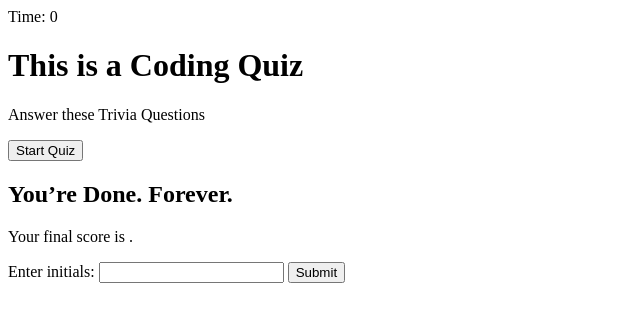
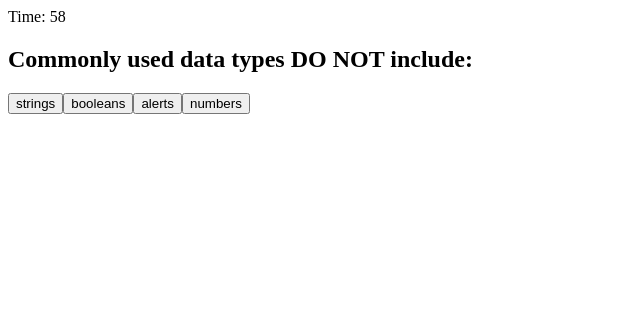
Before and after one commit to skhangns/Code-Quiz, a plain HTML site: page index.html in a window 1280 px wide. Both pictures are taken after a click on the button "Start Quiz". Shown: the whole page, without its empty margins (0-640 px from the left). Drawn offline with Linux system fonts and the light colour scheme.

Commit message:
added function to cycle questions in js

```diff
--- a/index.html
+++ b/index.html
@@ -5,7 +5,7 @@
   <meta name="viewport" content="width=device-width, initial-scale=1.0" />
   <meta http-equiv="X-UA-Compatible" content="ie=edge" />
   <title>Coding Quiz</title>
-  <link rel="stylesheet" href="./assets/styles.css" />
+  <link rel="stylesheet" href="style.css" />
  </head>
  <body>
 
@@ -32,5 +32,7 @@
    </div>
    <div id="rightwrong" class=“rightwrong hide"></div>
   </div>
+   <script src="script.js"></script>
   </body>
+
 </html>
--- a/script.js
+++ b/script.js
@@ -1,26 +1,96 @@
-var Button = document.getElementById("start");
-console.log(Button);
-Button.addEventListener("click", startQuiz);
+var quizQuestions = [
+    {
+     title: "Commonly used data types DO NOT include:",
+     choices: ["strings", "booleans", "alerts", "numbers"],
+     answer: "alerts"
+    },
+    {
+     title: "The condition in an if / else statement is enclosed within ____.",
+     choices: ["quotes", "curly brackets", "parentheses", "square brackets"],
+     answer: "parentheses"
+    },
+    {
+        title: "Commonly used data types DO NOT include:",
+        choices: ["strings", "booleans", "alerts", "numbers"],
+        answer: "alerts"
+       },
+       {
+        title: "Commonly used data types DO NOT include:",
+        choices: ["strings", "booleans", "alerts", "numbers"],
+        answer: "alerts"
+       },
+   ]
+
+
+   var highscores = document.getElementById("highscores")
+    var questions = document.getElementById("questions");
+    var timerdisplay= document.getElementById("time");
+    var questionchoices = document.getElementById("choices");
+    var submit = document.getElementById("submit");
+    var startBtn = document.getElementById("startBtn");
+    var initialsEl = document.getElementById("initials");
+    var feedbackEl = document.getElementById("feedback");
+    var QuestionIndex = 0;
+    var time = 60;
+   var timestate;
+   function timeInterval(){
+       time = time - 1
+       timerdisplay.textContent = time
+       if(time <= 0){
+           console.log("GameOver")
+       }
+   }
+function startQuiz(){
+    var startScreen = document.getElementById("start-screen");
+    startScreen.setAttribute("class","hide");
+    questions.removeAttribute("class");
+    timestate = setInterval(timeInterval,1000);
+    timerdisplay.textContent = time
+    // cycle function for quiz questions here
+   cycleQuestions()
+    }
 
 
 
+    function cycleQuestions(){
+        var displayQuestion = quizQuestions[QuestionIndex] ;
+        var questionTitle = document.getElementById("question-title");
+       questionTitle.textContent = displayQuestion.title;
+       questionchoices.innerHTML = null;
+        displayQuestion.choices.forEach(element => {
+           var choiceButton = document.createElement("button");
+           choiceButton.setAttribute("class","option");
+           choiceButton.setAttribute("value", element);
+           choiceButton.textContent = element;
+           //check answer here
+           choiceButton.onclick = checkAnswer;
+           questionchoices.appendChild(choiceButton);
+
+        });
 
 
-// question should now appear, timer should start//
-function startQuiz(){
-    console.log("hello");
-    var element = document.getElementById("homescreen");
-    element.parentNode.removeChild(element);
-    var question = document.createElement("p");
-    var text = document.createTextNode("Inside which HTML element do we put the JavaScript?");
-    question.appendChild(text);
-    var div = document.createElement("div");
-    div.setAttribute("id","Question1");
-    div.appendChild(question);
-    var container = document.getElementsByClassName("container")[0];
-    container.appendChild(div);
 
     }
 
+function checkAnswer(){
+if(this.value === quizQuestions[QuestionIndex].answer){
+    alert("correct")
 
-//4 buttons(choices) add one button to submit should be availble//
+} else{
+    alert("wrong")
+    time - 10
+    timerdisplay.textContent = time
+
+}
+    quizQuestions ++
+    if(QuestionIndex === quizQuestions.length){
+        // use end quizfunction
+        console.log("Quiz is Over")
+
+    }else{
+        cycleQuestions();
+
+    }
+
+}
+startBtn.onclick = startQuiz
--- a/style.css
+++ b/style.css
@@ -0,0 +1,3 @@
+.hide {
+  display: none;
+}
```
Also changed, not shown: highscore.html (+1 -1 lines).
